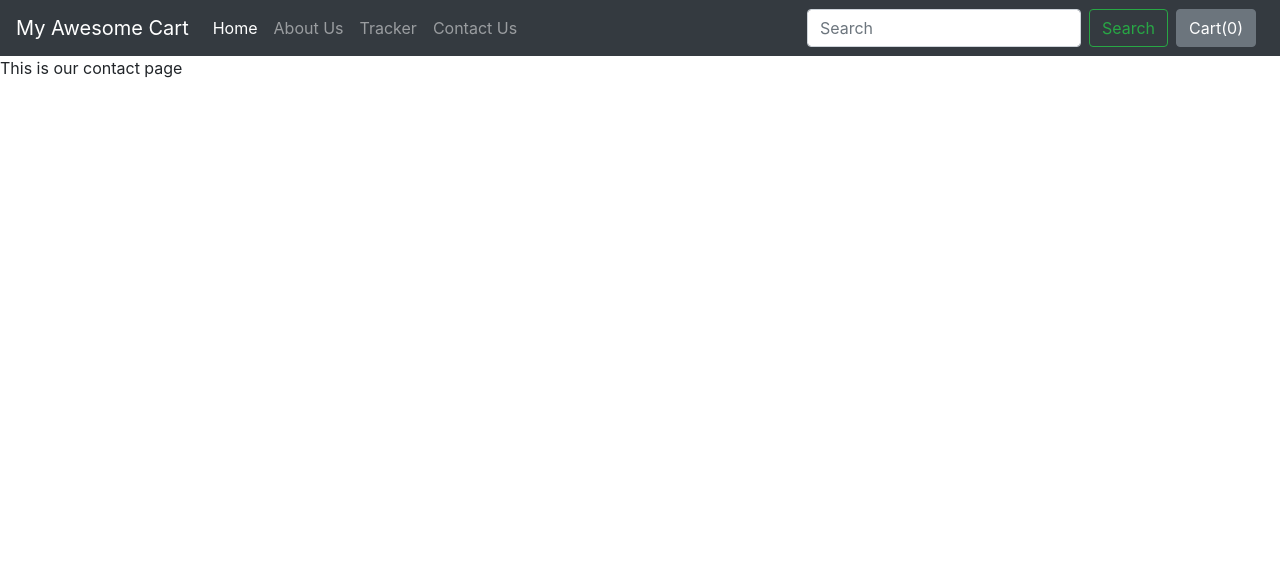
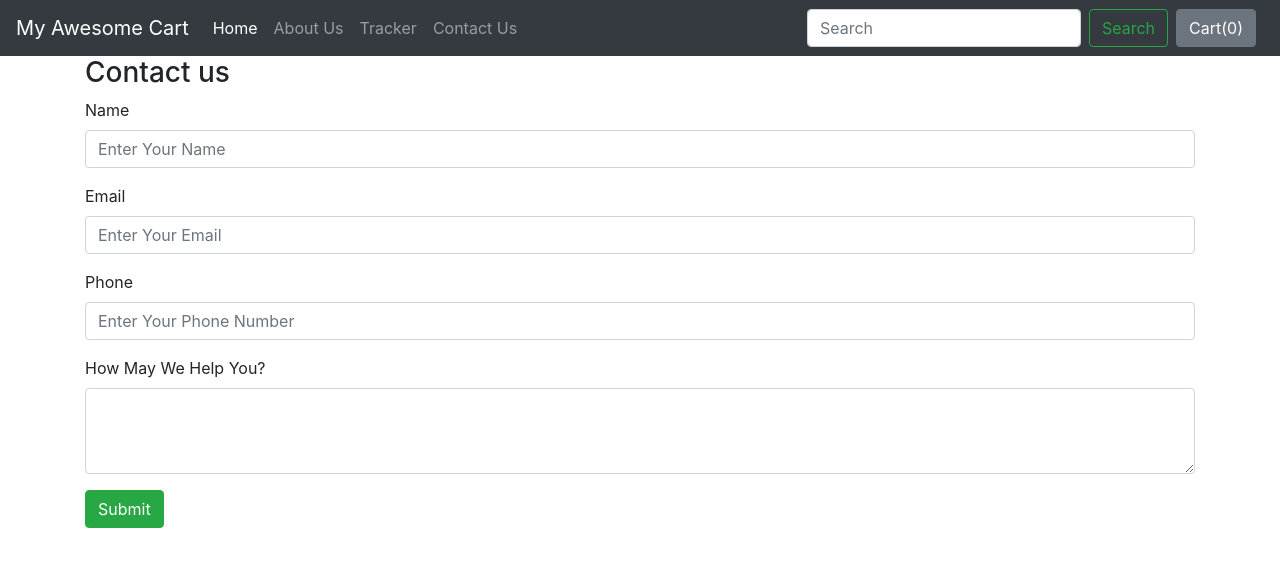
Before and after one commit to paramdeepsinghgill/MyAwesomeCart, a Django app: template mac/shop/templates/shop/contact.html in a window 1280 px wide. Shown: the top 567 px of the page. Run offline with Django 5.2, Linux system fonts and the light colour scheme; the template is opened without the code that fills it, so the values that code supplies are empty; parts of the project's set-up code (start-up, migrations or seed data) failed here and were passed over.

Commit message:
19/9/2024's work

```diff
--- a/mac/shop/templates/shop/contact.html
+++ b/mac/shop/templates/shop/contact.html
@@ -1,4 +1,27 @@
 {%  extends 'shop/basic.html' %}
 
 {% block title %} Contact Us - My Awesome Cart{%endblock%}
-{% block body %} This is our contact page{%endblock%}
+{% block body %}
+<div class="container">
+    <h3>Contact us</h3>
+    <form action="/shop/contact/" method="post"> {% csrf_token %}
+        <div class="form-group">
+          <label for="name">Name</label>
+          <input type="text" class="form-control" id="name" name='name'placeholder="Enter Your Name">
+        </div>
+          <div class="form-group">
+            <label for="name">Email</label>
+            <input type="email" class="form-control" id="email" name='email' placeholder="Enter Your Email">
+          </div>
+          <div class="form-group">
+            <label for="name">Phone</label>
+            <input type="tel" class="form-control" id="phone" name='phone' placeholder="Enter Your Phone Number">
+          </div>
+          <div class="form-group">
+            <label for="desc">How May We Help You?</label>
+            <textarea class="form-control" id="desc" name='desc' rows="3"></textarea>
+          </div>
+          <button type="submit" class="btn btn-success">Submit</button>
+      </form>
+</div>
+{%endblock%}
--- a/mac/shop/views.py
+++ b/mac/shop/views.py
@@ -26,6 +26,12 @@ def index(request):
 def about(request):
     return render(request, 'shop/about.html')
 def contact(request):
+    if request.method=="POST":
+        print(request)
+        name = request.POST.get('name', '')
+        email = request.POST.get('email', '')
+        phone = request.POST.get('name', '')
+        desc =
     return render(request, 'shop/contact.html')
 def tracker(request):
     return render(request, 'shop/tracker.html')
```
